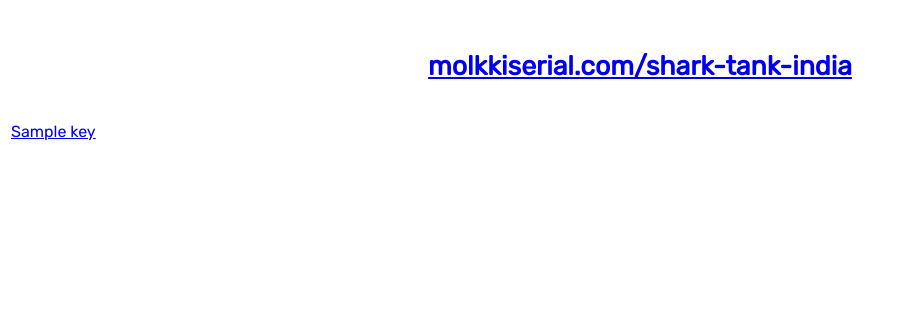
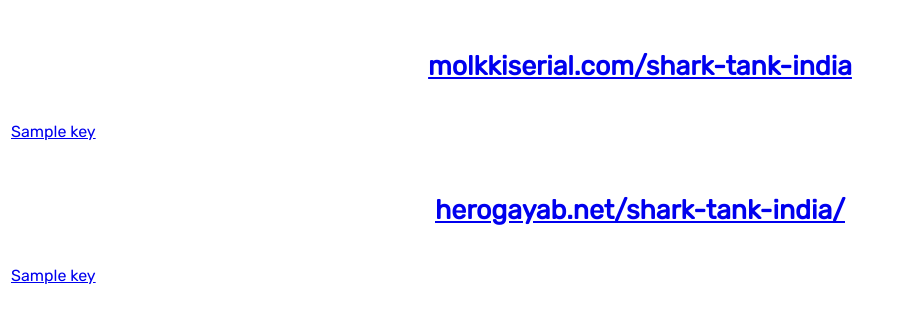
Before and after one commit to ajitpawar/sharktanki, a Flask app: template templates/index.html in a window 1280 px wide. Shown: the part 144-467 px from the top of the page, without its empty margins (0-904 px from the left). Run offline with Flask 2, Linux system fonts and the light colour scheme; the template is opened without the code that fills it: most values are stand-ins (such as "Sample title", 1, 10 or a date in 2020).

Commit message:
added herogayab.net

```diff
--- a/app.py
+++ b/app.py
@@ -43,7 +43,11 @@
 def index():
     url1 = 'https://anupamawatch.com/shark-tank-india/'
     url2 = 'https://molkkiserial.com/shark-tank-india/'
-    return render_template("index.html", data1 = get_video_urls(url1), data2 = get_video_urls(url2))
+    url3 = 'https://herogayab.net/shark-tank-india/'
+    return render_template("index.html",
+        data1 = get_video_urls(url1),
+        data2 = get_video_urls(url2),
+        data3 = get_video_urls(url3))
 
 
 if __name__ == "__main__":
--- a/templates/index.html
+++ b/templates/index.html
@@ -46,3 +46,16 @@
     </tbody>
     </table>
 </div>
+
+<div>
+    <h1><a target="_blank" href="https://herogayab.net/shark-tank-india/">herogayab.net/shark-tank-india/</a></h1><br>
+    <table class="table table-striped" >
+    <tbody>
+    {% for key, value in data3.items() %}
+      <tr>
+        <td><a target="_blank" href="{{ value }}">{{ key }}</a></td>
+      </tr>
+      {% endfor %}
+    </tbody>
+    </table>
+</div>
```
